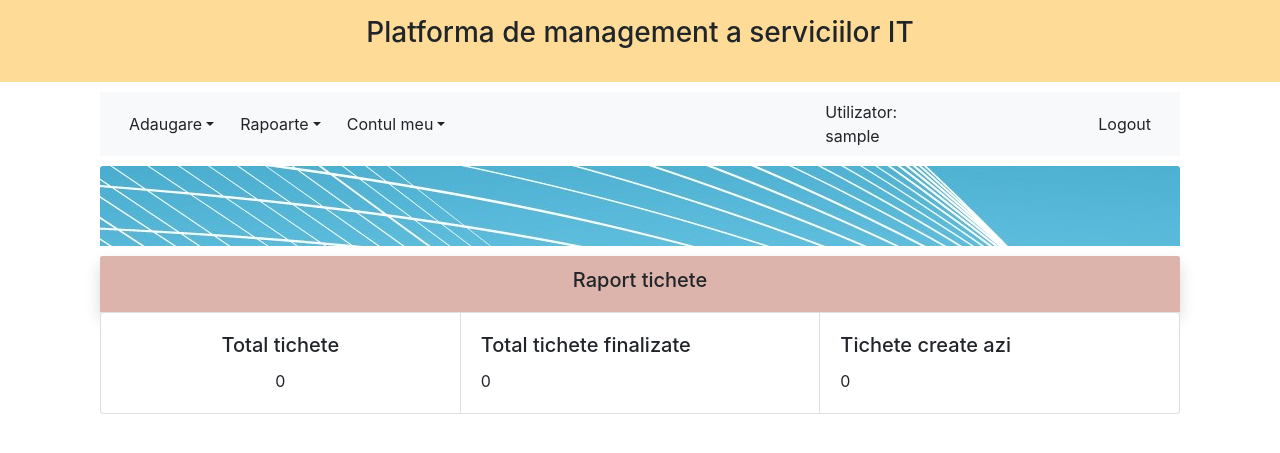
After one commit to araduflorin/TicketingProjectDjango, a Django app: page /ticket_inter/ in a window 1280 px wide. The commit adds this page. Shown: the top 453 px of the page. Run offline with Django 4.2, Linux system fonts and the light colour scheme; the visitor is signed in with stand-in values (Sample User, id 1); data that the repository does not hold is empty; some libraries are stand-ins or nearby versions.

Commit message:
'Ver05.11'

```diff
--- a/proiect/aplicatieTicketing/models.py
+++ b/proiect/aplicatieTicketing/models.py
@@ -27,6 +27,8 @@ class Ticket(models.Model):
     name = models.CharField(max_length=50)
     email = models.EmailField(max_length=40)
     user = models.ForeignKey('auth.User', on_delete=models.CASCADE)
+    created_at = models.DateTimeField(auto_now_add=True, blank=True)
+    updated_at = models.DateTimeField(auto_now=True, blank=True)
 
     def __str__(self):
         return f"{self.subject_ticket}{self.name}{self.email}"
--- a/proiect/aplicatieTicketing/urls.py
+++ b/proiect/aplicatieTicketing/urls.py
@@ -16,6 +16,7 @@ urlpatterns = [
     path('ticket/', views.CreateTicket.as_view(), name='ticket'),
     path('ticket_list/', views.ViewTicket.as_view(), name='ticket_list'),
     path('ticket_view/', views.ListTicket.as_view(), name='ticket_view'),
+    path('ticket_inter/', views.InterPageTicket.as_view(), name='ticket_inter'),
     path('<int:pk>/modify_ticket/', views.UpdateTicket.as_view(), name='modify_ticket'),
     path('type_ticket/', views.CreateTypeTicket.as_view(), name='type_ticket'),
     path('type_list/', views.ViewTypeTicket.as_view(), name='type_list'),
--- a/proiect/aplicatieTicketing/views.py
+++ b/proiect/aplicatieTicketing/views.py
@@ -1,14 +1,17 @@
+
+
 from django.contrib import messages
 from django.contrib.auth import authenticate, login
 from django.contrib.auth.decorators import login_required
 from django.contrib.auth.mixins import LoginRequiredMixin
-from django.contrib.auth.models import User
-from django.contrib.auth.views import LoginView
-from django.contrib.messages.views import SuccessMessageMixin
+
 from django.http import HttpResponse, request
 from django.shortcuts import redirect, render
 from django.template import loader
 from django.urls import reverse
+from django.utils import timezone
+import datetime
+
 from django.views.generic import CreateView, ListView, FormView, UpdateView
 
 from aplicatieTicketing.forms import ContactClass, TicketClass
@@ -25,7 +28,7 @@ def login_user(request):
         if user is not None:
             # messages.success(request, ("Logare reusita"))
             login(request, user)
-            return redirect('aplicatieTicketing:ticket_list')
+            return redirect('aplicatieTicketing:ticket_inter')
 
         else:
             messages.success(request, ("A fost o eroare la logare, incearca din nou..."))
@@ -34,6 +37,27 @@ def login_user(request):
 
     else:
         return render(request, 'registration/login.html', {})
+
+
+class InterPageTicket(LoginRequiredMixin, ListView):
+    model = Ticket
+    form_class = TicketClass
+    template_name = 'aplicatieTicketing/ticket_intermediar.html'
+    context_object_name = 'ticket'
+
+    def get_context_data(self, *args, **kwargs):
+        data = super(InterPageTicket, self).get_context_data(*args, **kwargs)
+        if self.request.user.is_superuser:
+            data['all_ticket'] = Ticket.objects.all()
+            data['count'] = Ticket.objects.all().count()
+            data['count_final'] = Ticket.objects.filter(status=1).count()
+            data['count_today'] = Ticket.objects.filter(created_at=datetime.date.today()).count()
+        else:
+            data['all_ticket'] = Ticket.objects.filter(user_id=self.request.user.id)
+            data['count'] = Ticket.objects.filter(user_id=self.request.user.id).count()
+            data['count_final'] = Ticket.objects.filter(user_id=self.request.user.id, status=1).count()
+            # data['count_today'] = Ticket.objects.filter(created_at=timezone.now()).count()
+        return data
 
 
 class CreateContactView(CreateView):
@@ -118,7 +142,7 @@ class ViewTicket(LoginRequiredMixin, ListView):
     model = Ticket
     form_class = TicketClass
     template_name = 'aplicatieTicketing/ticket_form_list.html'
-    context_object_name = 'ticket'
+    # context_object_name = 'ticket'
 
     def get_context_data(self, *args, **kwargs):
         data = super(ViewTicket, self).get_context_data(*args, **kwargs)
@@ -127,6 +151,7 @@ class ViewTicket(LoginRequiredMixin, ListView):
         else:
             data['all_ticket'] = Ticket.objects.filter(user_id=self.request.user.id)
         return data
+
 
 
 class ListTicket(LoginRequiredMixin, ListView):
@@ -139,9 +164,17 @@ class ListTicket(LoginRequiredMixin, ListView):
         data = super(ListTicket, self).get_context_data(*args, **kwargs)
         if self.request.user.is_superuser:
             data['all_ticket'] = Ticket.objects.all()
+            # data['count'] = Ticket.objects.all().count()
         else:
             data['all_ticket'] = Ticket.objects.filter(user_id=self.request.user.id)
+            # data['count'] = Ticket.objects.filter(user_id=self.request.user.id).count()
         return data
+
+
+# def count_ticket(request):
+#     count = Ticket.objects.all().count()
+#     context = {'count': count}
+#     return render(request, 'aplicatieTicketing/ticket_view.html', context)
 
 
 class CreateTypeTicket(LoginRequiredMixin, CreateView):
--- /dev/null
+++ b/proiect/templates/aplicatieTicketing/ticket_intermediar.html
@@ -0,0 +1,41 @@
+{% extends 'base_user.html' %}
+{% block content %}
+
+<div class="container">
+    <div class="col-md-12">
+        <div class="p text-left bg-light" style="margin-top: 10px; ">
+            <div class="card border-0 shadow rounded w-100" style="background-color: rgba(245, 245, 245, 0.4);  ">
+                <div class="card-header border-0" style="background:#ddb4ac">
+                    <h5 class="widget-homepage-desc text-center">Raport tichete</h5>
+                </div>
+            </div>
+            <div class="card-group">
+              <div class="card text-center">
+<!--                <img src="..." class="card-img-top" alt="...">-->
+                <div class="card-body">
+                  <h5 class="card-title">Total tichete</h5>
+                  <p class="card-text">{{count}}</p>
+<!--                  <p class="card-text"><small class="text-muted">Last updated 3 mins ago</small></p>-->
+                </div>
+              </div>
+              <div class="card">
+<!--                <img src="..." class="card-img-top" alt="...">-->
+                <div class="card-body">
+                  <h5 class="card-title">Total tichete finalizate</h5>
+                  <p class="card-text">{{count_final}} </p>
+<!--                  <p class="card-text"><small class="text-muted">Last updated 3 mins ago</small></p>-->
+                </div>
+              </div>
+              <div class="card">
+<!--                <img src="..." class="card-img-top" alt="...">-->
+                <div class="card-body">
+                  <h5 class="card-title">Tichete create azi</h5>
+                  <p class="card-text">{{count_today}} </p>
+<!--                  <p class="card-text"><small class="text-muted">Last updated 3 mins ago</small></p>-->
+                </div>
+              </div>
+            </div>
+        </div>
+    </div>
+</div>
+{% endblock %}
--- a/proiect/templates/aplicatieTicketing/ticket_view.html
+++ b/proiect/templates/aplicatieTicketing/ticket_view.html
@@ -8,6 +8,7 @@
                     <h5 class="widget-homepage-desc text-center">Raport tichete</h5>
                 </div>
                 <div class="card-body">
+                    <p>Sunt in total {{ count }} tichete</p>
                     <table class="table table-sm">
                         <thead class="thead-dark">
                         <tr>
```
